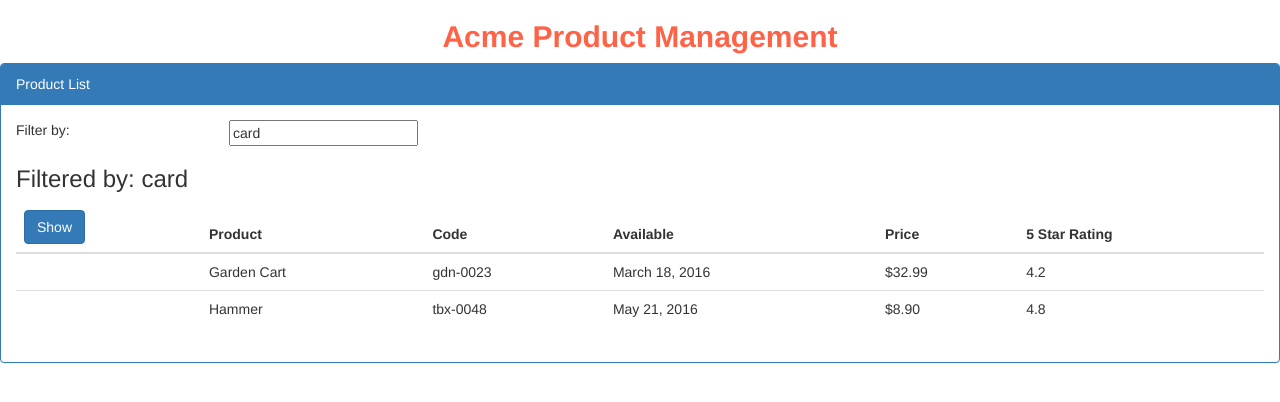
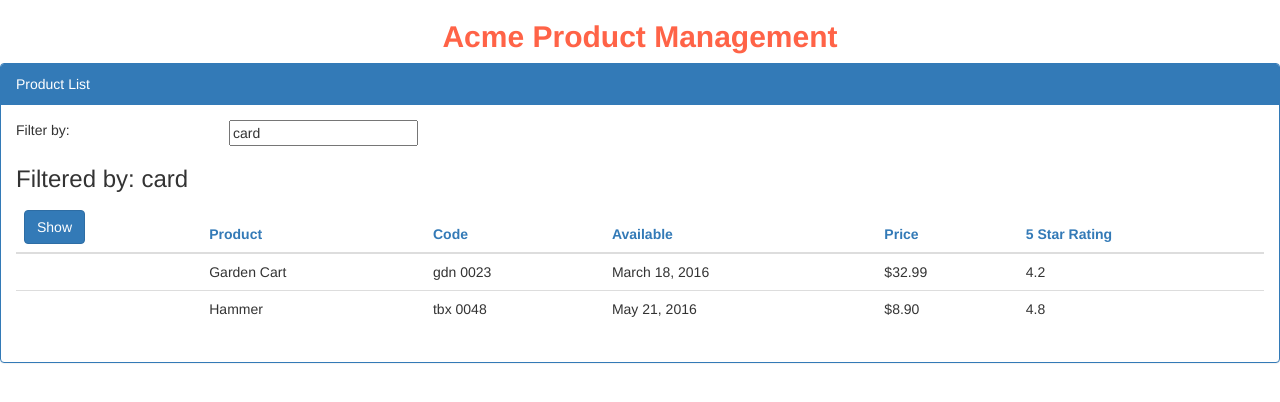
Before and after one commit to georgimanov/APM, an Angular app: page / in a window 1280 px wide. Shown: the top 402 px of the page. Built offline with nearby package versions, Linux system fonts and the light colour scheme.

Commit message:
added custom pipe: convert to spaces

```diff
--- a/src/app/app.module.ts
+++ b/src/app/app.module.ts
@@ -4,11 +4,13 @@
 
 import { AppComponent } from './app.component';
 import { ProductListComponent } from './products/product-list.component';
+import { ConvertToSpacesPipe } from './shared/convert-to-spaces.pipe';
 
 @NgModule({
   declarations: [
     AppComponent,
-    ProductListComponent
+    ProductListComponent,
+    ConvertToSpacesPipe
   ],
   imports: [
     BrowserModule,
--- /dev/null
+++ b/src/app/products/product-list.component.css
@@ -0,0 +1,3 @@
+thead {
+    color: #337AB7;
+}
--- a/src/app/products/product-list.component.html
+++ b/src/app/products/product-list.component.html
@@ -35,7 +35,7 @@
                                 <img [src]='product.imageUrl' *ngIf='showImage' [title]='product.productName' [style.width.px]='imageWidth' [style.margin.px]='imageMargin'>
                             </td>
                             <td>{{product.productName}}</td>
-                            <td>{{product.productCode | lowercase }}</td>
+                            <td>{{product.productCode | lowercase | convertToSpaces: "-"}}</td>
                             <td>{{product.releaseDate}}</td>
                             <td>{{product.price | currency: 'USD':true:'1.2-2'}}</td>
                             <td>{{product.starRating}}</td>
--- a/src/app/products/product-list.component.ts
+++ b/src/app/products/product-list.component.ts
@@ -1,16 +1,19 @@
-import { Component } from '@angular/core';
+import { Component, OnInit } from '@angular/core';
+import { IProduct } from './product';
 
 @Component({
     selector: 'pm-products',
-    templateUrl: './product-list.component.html'
+    templateUrl: './product-list.component.html',
+    styleUrls: ['./product-list.component.css']
 })
-export class ProductListComponent {
+export class ProductListComponent implements OnInit {
   pageTitle: string = 'Product List Components title';
   imageWidth: number = 50;
   imageMargin: number = 2;
   showImage: boolean = false;
   listFilter: string = 'card';
-  products: any[] = [
+  filteredProducts: IProduct[] = [];
+  products: IProduct[] = [
     {
         "productId": 2,
         "productName": "Garden Cart",
@@ -35,4 +38,7 @@
   toggleImage(): void {
     this.showImage = !this.showImage;
   }
+  ngOnInit(): void {
+    console.log('from product-lists.ts: In OnInit');
+  }
 }
--- /dev/null
+++ b/src/app/products/product.ts
@@ -0,0 +1,10 @@
+export interface IProduct {
+    productName: string;
+    productCode: string;
+    releaseDate: string;
+    price: number;
+    description: string;
+    starRating: number;
+    imageUrl: string;
+    productId: number;
+}
--- /dev/null
+++ b/src/app/shared/convert-to-spaces.pipe.ts
@@ -0,0 +1,10 @@
+import { Pipe, PipeTransform } from '@angular/core';
+
+@Pipe({
+    name: "convertToSpaces"
+})
+export class ConvertToSpacesPipe implements PipeTransform{
+    transform(value: string, character: string): string {
+        return value.replace(character, " ");
+    }
+}
```
